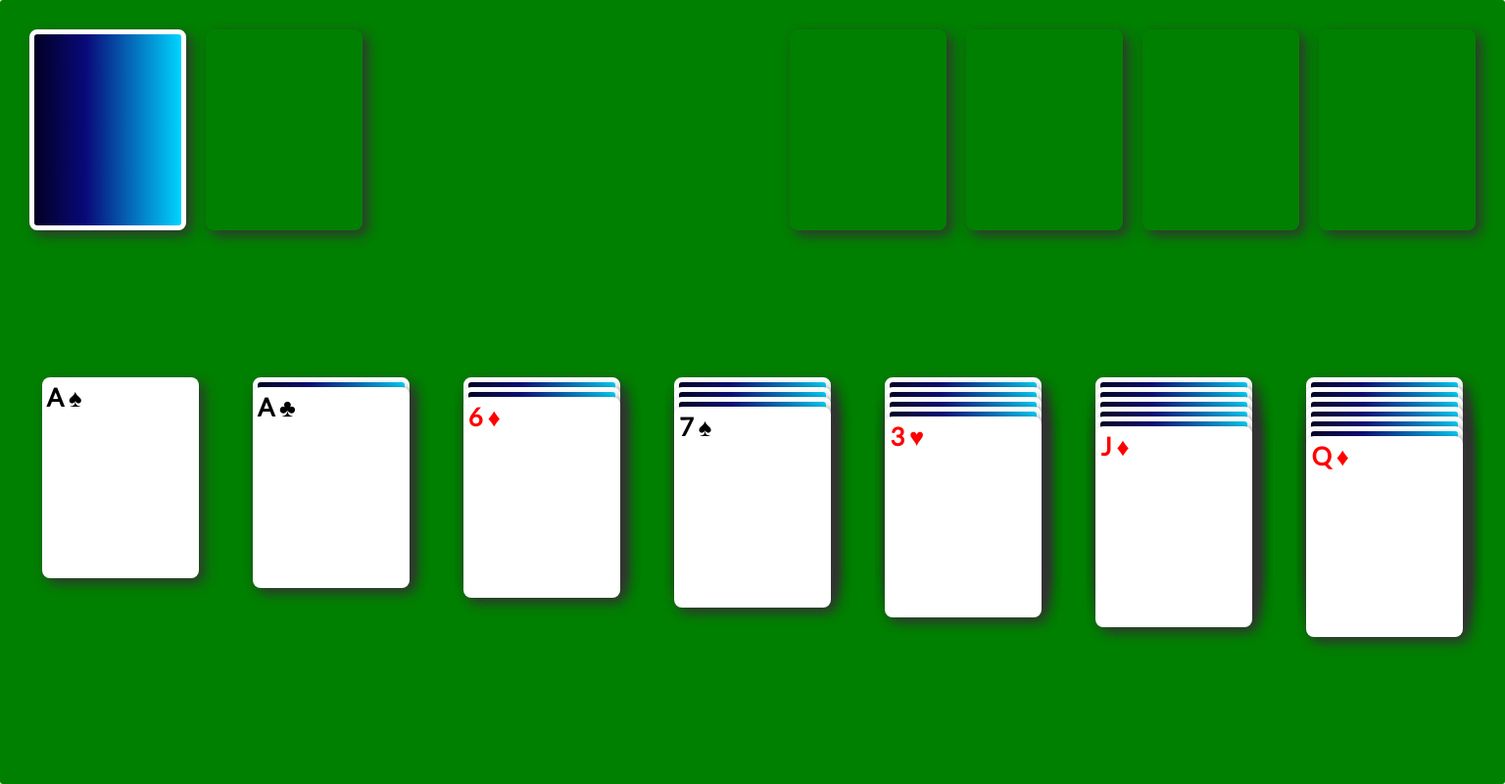
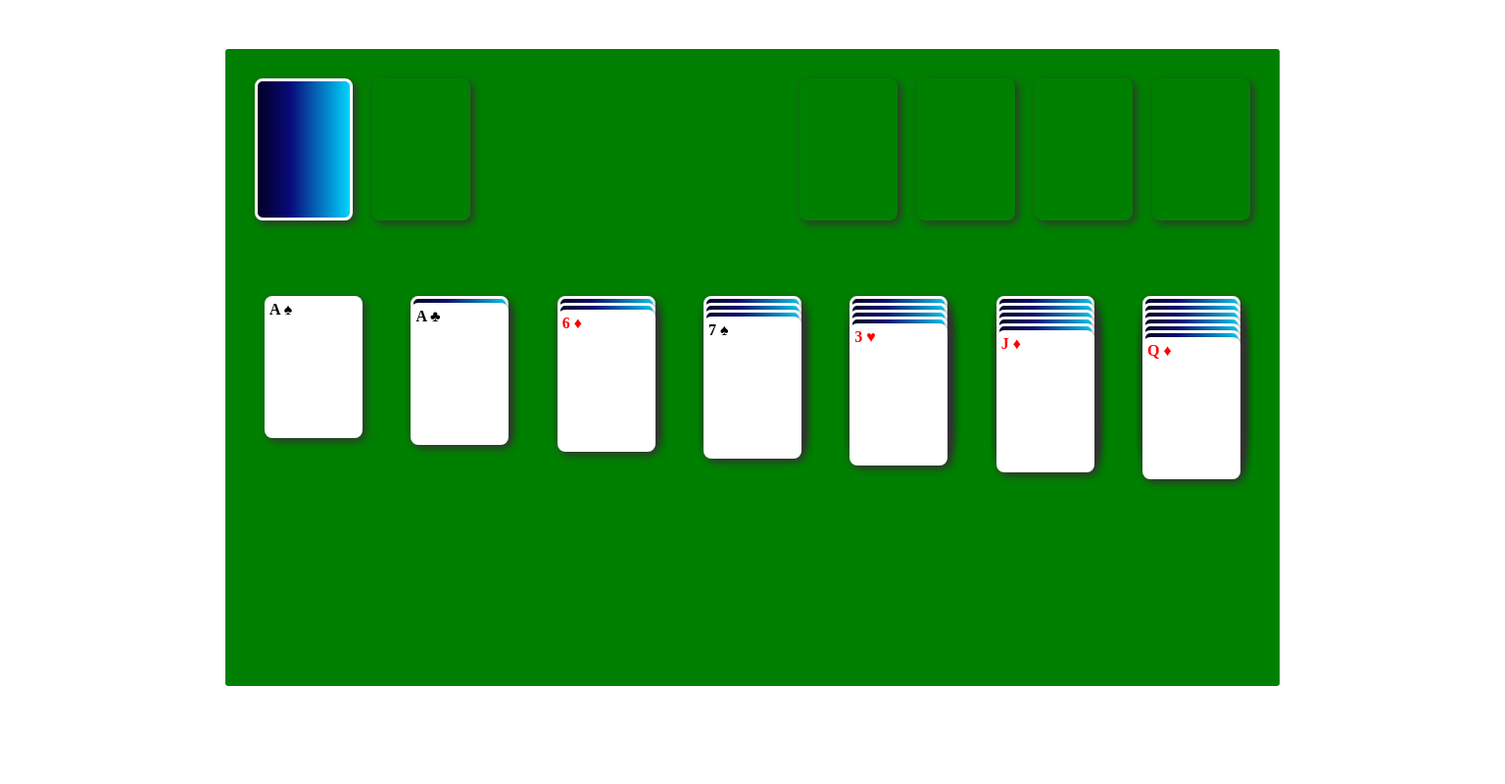
Before and after one commit to kkr600/solitaire, a website with bundled scripts: page index.html in a window 1536 px wide. Shown: the whole page at 98% size. Built offline with nearby package versions, Linux system fonts and the light colour scheme.

Commit message:
more responsiveness

```diff
--- a/app/Card.js
+++ b/app/Card.js
@@ -40,7 +40,7 @@ export class Card {
 		let divy = document.querySelector(`#subStack_${stackNo}`).childNodes;
 		let opened = [];
 		let covered = [];
-		let spaceCover = 10;
+		let spaceCover = 7;
 		let spaceOpen = 25;
 		if (window.screen.width >= 568) {
 			spaceOpen = 18;
@@ -54,9 +54,12 @@ export class Card {
 		}
 		if (window.screen.width >= 1366) {
 			spaceCover = 20;
-			spaceOpen = 35;
+			spaceOpen = 45;
 		}
-
+		if (window.screen.width >= 1440) {
+			spaceCover = 10;
+			spaceOpen = 30;
+		}
 		divy.forEach( div => {
 			if (div.className.includes("cardFront")) {
 				opened.push(div)
--- a/app/Game.js
+++ b/app/Game.js
@@ -40,6 +40,12 @@ class Game {
         activeCard = deckOpened.deactivate();
     }
 
+    checkWin(){
+        if (mainStack_1.number === 13 && mainStack_2 === 13 && mainStack_3 === 13 && mainStack_4) {
+            console.log('koniec gry');
+        }
+    }
+
 }
 
 const game = new Game();
--- a/style.scss
+++ b/style.scss
@@ -11,7 +11,16 @@
          -ms-user-select: none; /* Internet Explorer/Edge */
              user-select: none; /* Non-prefixed version, currently
                                    supported by Chrome, Edge, Opera and Firefox */
-    font-family: Lato;
+    font-family: Lato sans-serif;
+}
+
+:root {
+    --blueBright: #00d4ff;
+    --blue: #090979;
+    --blueDark: #020024;
+    --red: #f00;
+    --green: #008000;
+    --greenBright:#acff2f;
 }
 
 .black {
@@ -19,17 +28,16 @@
 }
 
 .red {
-    color: red;
+    color: var(--red);
 }
 
 .none {
-    background-color: green;
+    background-color: var(--green);
 }
 
-
-
 .activeCard {
-    border: 5px solid greenyellow;
+    border: 5px solid var(--greenBright);
+    transition: 100ms;
 }
 
 .cardFront {
@@ -39,9 +47,9 @@
 }
 
 .cardBackward {
-    background: rgb(2,0,36);
-    background: linear-gradient(90deg, rgba(2,0,36,1) 0%, rgba(9,9,121,1) 35%, rgba(0,212,255,1) 100%);
-    border: 3px solid white;
+    background: var(--blueDark);
+    background: linear-gradient(90deg, var(--blueDark) 0%,var(--blue) 35%, var(--blueBright) 100%);
+    border: 2px solid white;
 }
 
 @media (orientation: portrait) {
@@ -65,9 +73,7 @@
         box-shadow: 0.2em 0.2em 0.5em #333;
         cursor: pointer;
         border-radius: 6px;
-
     }
-
     #board {
         min-height: 100vh;
         padding: 10px 15px;
@@ -136,7 +142,7 @@
             padding: 20px 15px;
         }
         .subStacks {
-            margin-top: 120px;
+            margin-top: 80px;
             .subStack {
                 width: 120px;
             }
@@ -155,7 +161,7 @@
         border: 5px solid white;
     }
     .activeCard {
-        border: 10px solid greenyellow;
+        border-width: 10px;
     }
     #board {
         .up {
@@ -169,3 +175,31 @@
         }
     }
 }
+
+
+
+@media (min-width: 1367px) {
+    .card {
+        width: 100px;
+        height: 145px;
+        font-size: 1rem;
+        border-radius: 8px;
+    }
+    .activeCard {
+        border-width: 5px;
+    }
+    .cardBackward {
+        border: 3px solid white;
+    }
+    #board {
+        width: 70%;
+        margin: 50px auto 0 auto;
+        min-height: 650px;
+        .subStacks {
+            margin-top: 50px;
+            .subStack {
+                width: 100px;
+            }
+        }
+    }
+}
```
Also changed, not shown: style.css, 1 other file.
